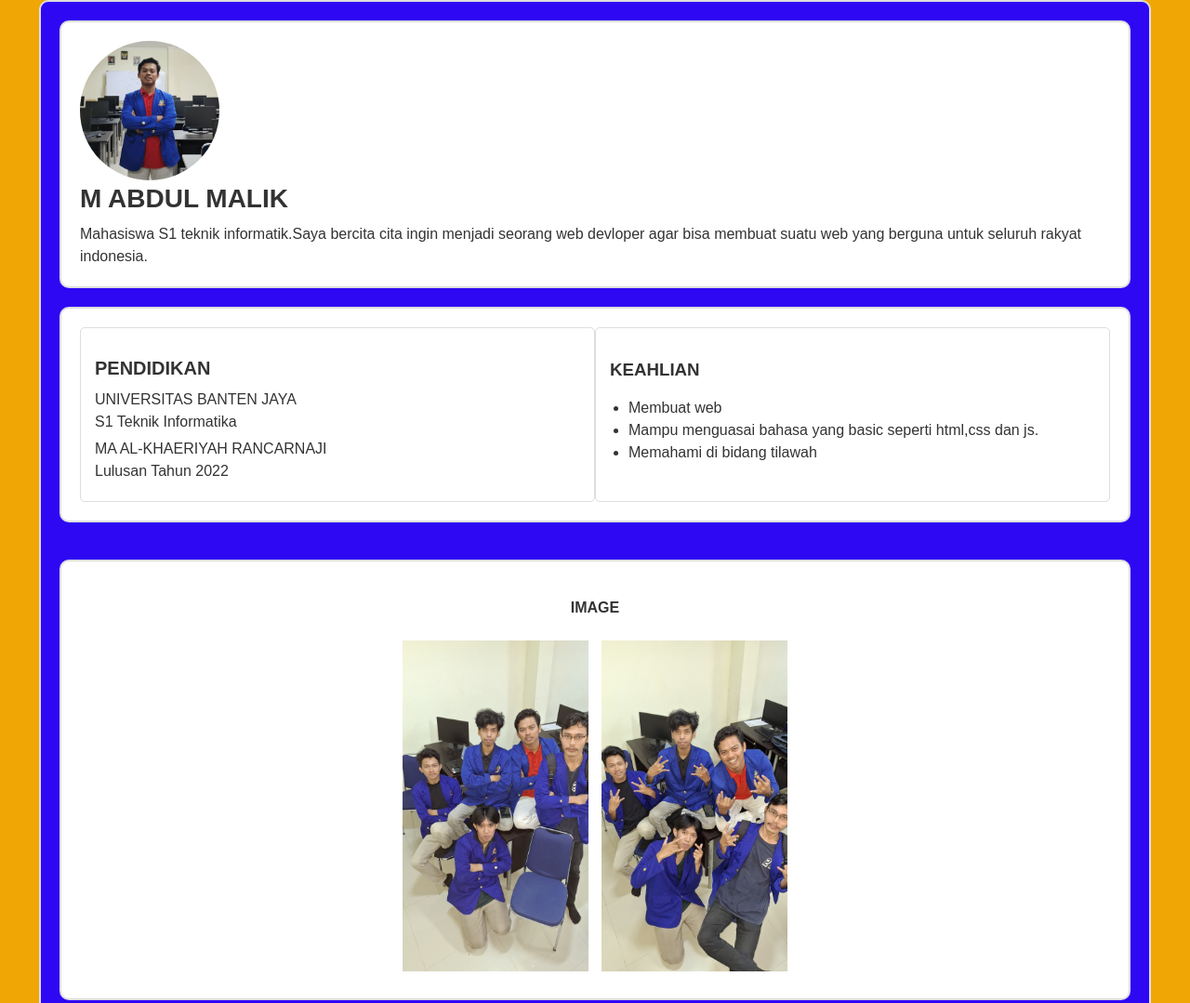
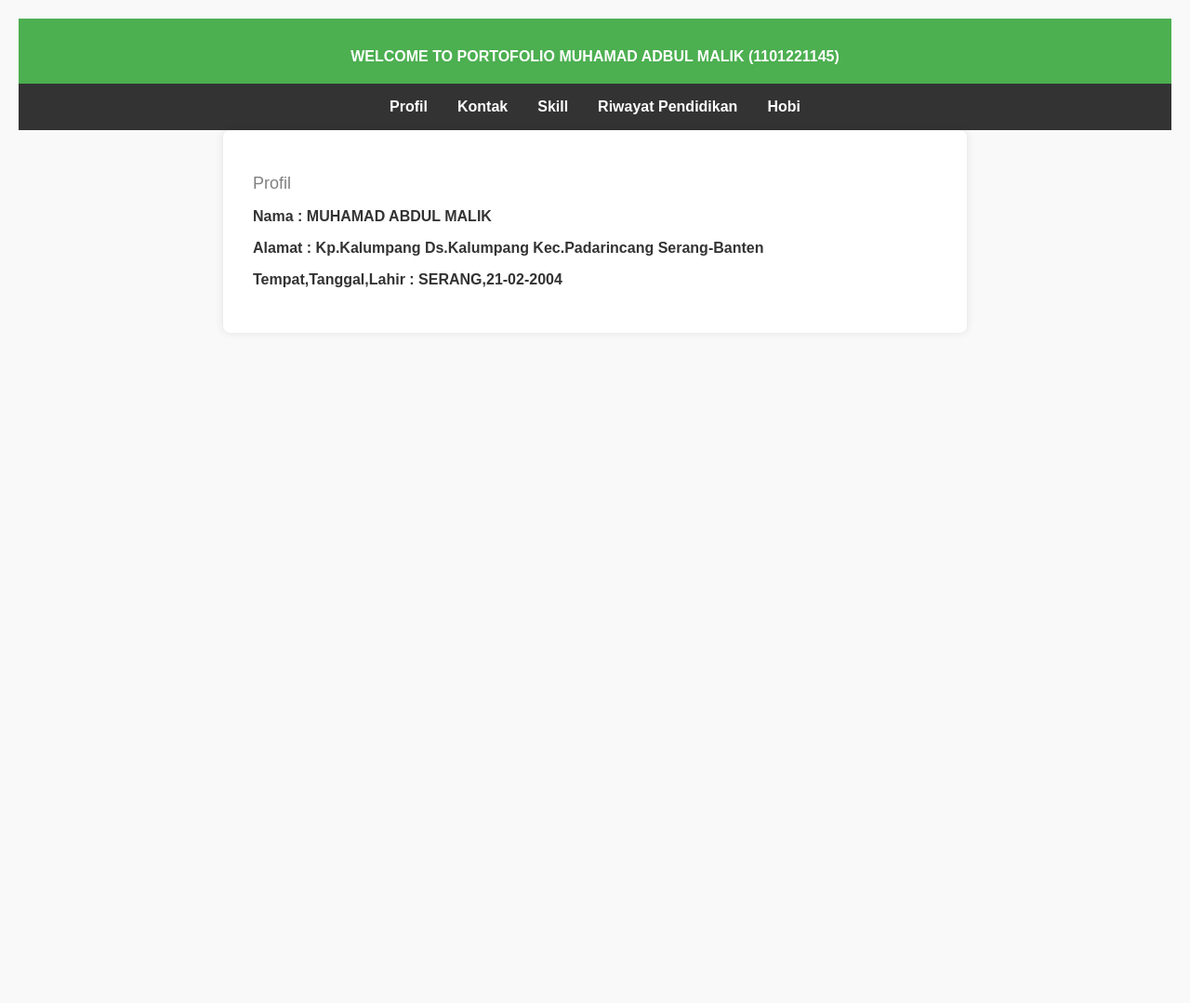
Before and after one commit to sarungbhs/malik.github.lo, a plain HTML site: page index.html in a window 1280 px wide. Shown: the top 1079 px of the page at 93% size. After the commit the page ends 800 px from the top, so only its background shows below. Drawn offline with Linux system fonts and the light colour scheme.

Commit message:
Update index.html

```diff
--- a/index.html
+++ b/index.html
@@ -1,46 +1,226 @@
 <!DOCTYPE html>
 <html lang="en">
 <head>
-    <meta charset="UTF-8" />
-    <meta name="viewport" content="width=device-width, initial-scale=1.0" />
-    <title>Profil Abdul Malik</title>
-    <link rel="stylesheet" href="style.css" />
+    <meta charset="UTF-8">
+    <meta name="viewport" content="width=device-width, initial-scale=1.0">
+    <title>Portfolio M ABDUL MALIK</title>
+    <style>
+        body {
+            font-family: Arial, sans-serif;
+            margin: 0;
+            padding: 0;
+            background-color: #f4f4f9;
+            color: #333;
+        }
+        header {
+            background-color: #4CAF50;
+            color: white;
+            padding: 1em 0;
+            text-align: center;
+        }
+        nav {
+            display: flex;
+            justify-content: center;
+            background-color: #333;
+        }
+        nav button {
+            background: none;
+            border: none;
+            color: white;
+            padding: 1em;
+            cursor: pointer;
+            font-size: 16px;
+        }
+        nav button:hover {
+            background-color: #4CAF50;
+        }
+        section {
+            padding: 2em;
+            display: none;
+        }
+        section.active {
+            display: block;
+        }
+        .container {
+            max-width: 800px;
+            margin: auto;
+            background: rgb(255, 255, 255);
+            box-shadow: 0 0 10px rgba(0, 0, 0, 0.1);
+            border-radius: 8px;
+            overflow: hidden;
+        }
+    </style>
 </head>
 <body>
+    <header>
+        <h1></h1><div class="marquee">
+            <b>WELCOME TO PORTOFOLIO MUHAMAD ADBUL MALIK (1101221145)</b>
+          </div>
+
+          <style>
+            .marquee {
+              width: 100%;
+              overflow: hidden;
+              white-space: nowrap;
+              box-sizing: border-box;
+            }
+
+            .marquee {
+              display: inline-block;
+              animation: marquee 15s linear infinite;
+            }
+
+            @keyframes marquee {
+              from {
+                transform: translateX(50%);
+              }
+              to {
+                transform: translateX(-100%);
+              }
+            }
+          </style>
+    </header>
+
+    <nav>
+        <button onclick="showSection('profil')"><b>Profil</b></button>
+        <button onclick="showSection('kontak')"><b>Kontak</b></button>
+        <button onclick="showSection('skill')"><b>Skill</b></button>
+        <button onclick="showSection('Riwayat Pendidikan')"><b>Riwayat Pendidikan</b</button>
+        <button onclick="showSection('Hobi')"><b>Hobi</b</button>
+    </nav>
+
     <div class="container">
-      <div class="header">
-        <img src="abdul.jpg" alt="Abdul Malik" class="profile-image" />
-        <div class="name-title">
-          <h1>M ABDUL MALIK</h1>
-          <p>
-            Mahasiswa S1 teknik informatik.Saya bercita cita ingin menjadi
-            seorang web devloper agar bisa membuat suatu web yang berguna untuk
-            seluruh rakyat indonesia.
-          </p>
+        <section id="profil" class="active">
+            <h2>Profil</h2>
+            <p><b>Nama</b> : MUHAMAD ABDUL MALIK</p>
+            <p><b>Alamat :</b> Kp.Kalumpang Ds.Kalumpang Kec.Padarincang Serang-Banten</p>
+            <p><b>Tempat,Tanggal,Lahir :</b> SERANG,21-02-2004</p>
+        </section>
+
+        <section id="kontak">
+            <h2>Silahkan hubungi kontak yang ada di dibawah :</h2>
+            <p><a href="https://email :malikabdul06471@gmail.com" target="_blank"><img src="e:\projek kamis\projek\kamis 1\email.png"alt="email" style="width:50px; height:50px;"></a></p>
+            <p><a href="https://wa.me/083192831978" target="_blank"><img src="e:\projek kamis\projek\kamis 1\wa.png"alt="whatsapp" style = "width:50px; height:50px;"></a>
+            <p><a href="https://www.instagram.com/m.abdul_malik21" target="_blank"><img src="e:\projek kamis\projek\kamis 1\ig.png"alt="instagram" style = "width:50px; height:50px;"> </a></br>
+        </section>
+
+        <section id="skill">
+            <ul>
+    <style>
+        body {
+            font-family: Arial, sans-serif;
+            margin: 20px;
+            background-color: #f9f9f9;
+        }
+        h1 {
+            font-size: 24px;
+            margin-bottom: 5px;
+        }
+        h2 {
+            font-size: 18px;
+            font-weight: normal;
+            color: gray;
+        }
+        .skill-container {
+            margin-bottom: 15px;
+        }
+        .skill-title {
+            margin: 0;
+            font-size: 16px;
+            font-weight: bold;
+        }
+        .progress-bar {
+            background-color: #e0e0e0;
+            border-radius: 8px;
+            height: 20px;
+            position: relative;
+            margin-top: 5px;
+        }
+        .progress-bar-fill {
+            height: 100%;
+            border-radius: 8px;
+            text-align: right;
+            color: white;
+            font-size: 14px;
+            line-height: 20px;
+            padding-right: 5px;
+            box-sizing: border-box;
+        }
+        .html { background-color: #2ecc71; width: 90%; }
+        .css { background-color: #3498db; width: 80%; }
+        .js { background-color: #e74c3c; width: 15%; }
+        .php { background-color: #7f8c8d; width: 30%; }
+        .tilawah { background-color: #4b2ecc; width: 100%; }
+    </style>
+</head>
+<body>
+
+    <h1>My Skills</h1>
+
+    <div class="skill-container">
+        <p class="skill-title">HTML</p>
+        <div class="progress-bar">
+            <div class="progress-bar-fill html">90%</div>
         </div>
     </div>
-      <div class="content">
-        <div class="section">
-          <h2>PENDIDIKAN</h2>
-          <p>UNIVERSITAS BANTEN JAYA<br />S1 Teknik Informatika</p>
-          <p>MA AL-KHAERIYAH RANCARNAJI<br />Lulusan Tahun 2022</p>
-        </div>
-        <div class="section">
-          <h3>KEAHLIAN</h3>
-          <ul>
-            <li>Membuat web</li>
-            <li>Mampu menguasai bahasa yang basic seperti html,css dan js.</li>
-            <li>Memahami di bidang tilawah</li>
-          </ul>
+
+    <div class="skill-container">
+        <p class="skill-title">CSS</p>
+        <div class="progress-bar">
+            <div class="progress-bar-fill css">80%</div>
         </div>
     </div>
-      <div class="copy-section">
-        <h4>IMAGE</h4>
-        <div class="copy-images">
-          <img src="ahmd.jpg" alt="Contoh Copy 1" />
-          <img src="odon.jpg" alt="Contoh Copy 2" />
+
+    <div class="skill-container">
+        <p class="skill-title">JS</p>
+        <div class="progress-bar">
+            <div class="progress-bar-fill js">15%</div>
         </div>
+    </div>
+
+    <div class="skill-container">
+        <p class="skill-title">PHP</p>
+        <div class="progress-bar">
+            <div class="progress-bar-fill php">30%</div>
+        </div>
+    </div>
+
+    <div class="skill-container">
+        <p class="skill-title">TILAWAH</p>
+        <div class="progress-bar">
+            <div class="progress-bar-fill tilawah">100%</div>
         </div>
     </div>
 </body>
 </html>
+            </ul>
+        </section>
+
+        <section id= "Riwayat Pendidikan">
+            <ul>
+            <h2>Pendidikan</h2>
+            <p>SD: SDN Bugel 2007-2016</p>
+            <P>MTS : Mts Mathla'ul Anwar citasuk 2016-2019</P>
+            <p>MA : MA Al-Khaerah Rancaeanji 2019-2021</p>
+            </ul>
+        </section>
+
+
+        <section id="Hobi">
+            <p>1.Hobi saya yaitu saya suka bermain sepak bola</p>
+            <img src = "e:\projek kamis\projek\kamis 1\bola.jpg" style="width:400px; margin:px auto;">
+            <p>2.Dan saya suja game salah satu nya MOBILE LEGEND</p>
+            <img src = "e:\projek kamis\projek\kamis 1\mL.jpg" style="width:400px; margin:0px auto;">
+            <ul>
+
+    <script>
+        function showSection(id) {
+            const sections = document.querySelectorAll('section');
+            sections.forEach(section => {
+                section.classList.remove('active');
+            });
+            document.getElementById(id).classList.add('active');
+        }
+    </script>
+</body>
+</html>
```
Lines whose indentation alone changed are shown as unchanged.
